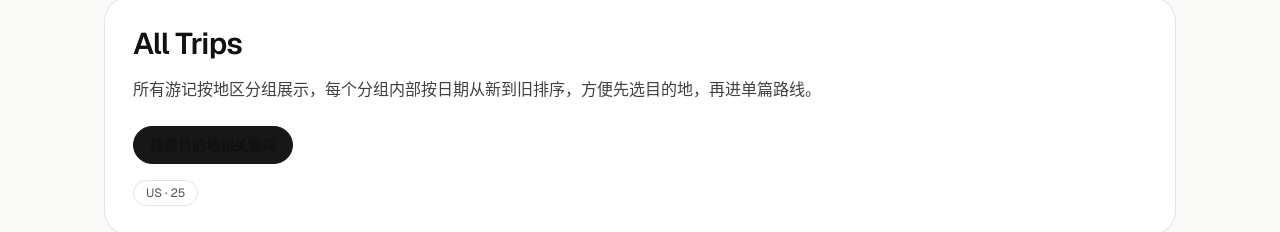
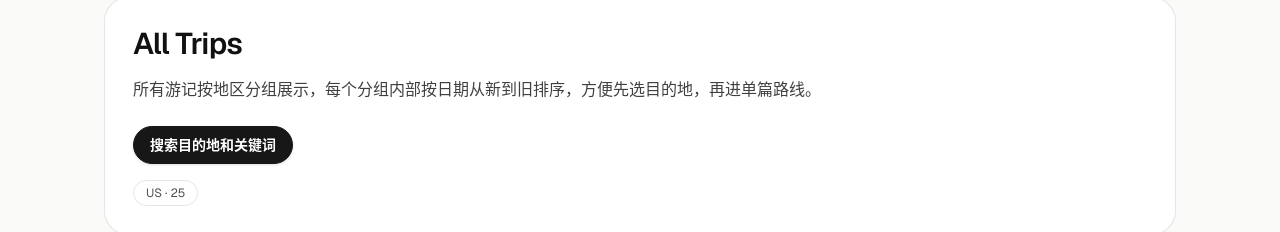
Before and after one commit to baozi2013/tjadventure, a Next.js app: page /trips in a window 1280 px wide. Shown: the part 101-333 px from the top of the page. Built offline with nearby package versions, Linux system fonts and the light colour scheme; no server answers.

Commit message:
Fix CTA text contrast on trips pages

```diff
--- a/src/app/trips/page.tsx
+++ b/src/app/trips/page.tsx
@@ -36,7 +36,7 @@ export default function TripsPage() {
         <div className="mt-5">
           <Link
             href="/search"
-            className="inline-flex rounded-full border border-neutral-900 bg-neutral-900 px-4 py-2 text-sm font-semibold text-white transition hover:bg-neutral-800 dark:border-white/20 dark:bg-white dark:text-neutral-950 dark:hover:bg-neutral-100"
+            className="inline-flex rounded-full border border-neutral-900 bg-neutral-900 px-4 py-2 text-sm font-semibold !text-white shadow-sm shadow-black/10 transition hover:bg-neutral-800 dark:border-white/20 dark:bg-white dark:!text-neutral-950 dark:hover:bg-neutral-100"
           >
             搜索目的地和关键词
           </Link>
--- a/src/components/search-experience.tsx
+++ b/src/components/search-experience.tsx
@@ -197,7 +197,7 @@ export function SearchExperience() {
           <div className="flex gap-3">
             <button
               type="submit"
-              className="min-h-12 rounded-2xl bg-neutral-900 px-5 text-sm font-semibold text-white transition hover:bg-neutral-800 dark:bg-white dark:text-neutral-950 dark:hover:bg-neutral-100"
+              className="min-h-12 rounded-2xl bg-neutral-900 px-5 text-sm font-semibold !text-white transition hover:bg-neutral-800 dark:bg-white dark:!text-neutral-950 dark:hover:bg-neutral-100"
             >
               Search
             </button>
```
